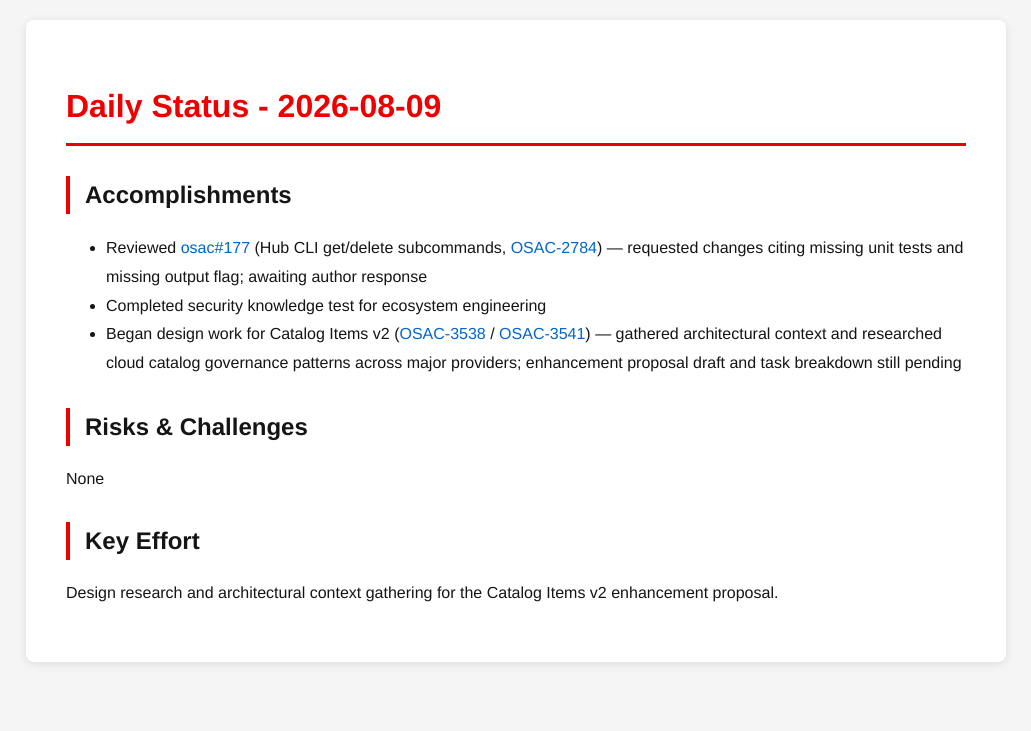
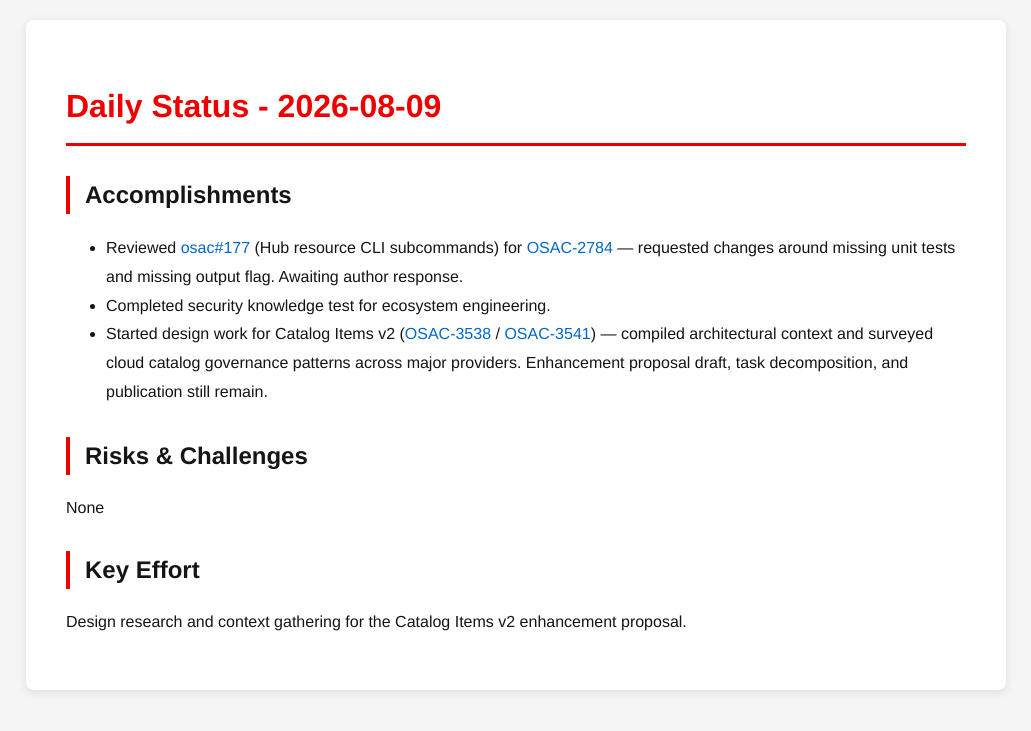
Before and after one commit to tzvatot/daily-status, a Jekyll site: the page built from 2026-08-09.md, in a window 1280 px wide. Shown: the top 731 px of the page, without its empty margins (124-1155 px from the left). Built offline with Jekyll 4.4.1, drawn with Linux system fonts in a browser that asks for light colours.

Commit message:
Daily status update - 2026-08-09

```diff
--- a/2026-08-09.md
+++ b/2026-08-09.md
@@ -7,12 +7,12 @@
 # Daily Status - 2026-08-09
 
 ## Accomplishments
-- Reviewed [osac#177](https://github.com/osac-project/osac/pull/177) (Hub CLI get/delete subcommands, [OSAC-2784](https://redhat.atlassian.net/browse/OSAC-2784)) — requested changes citing missing unit tests and missing output flag; awaiting author response
-- Completed security knowledge test for ecosystem engineering
-- Began design work for Catalog Items v2 ([OSAC-3538](https://redhat.atlassian.net/browse/OSAC-3538) / [OSAC-3541](https://redhat.atlassian.net/browse/OSAC-3541)) — gathered architectural context and researched cloud catalog governance patterns across major providers; enhancement proposal draft and task breakdown still pending
+- Reviewed [osac#177](https://github.com/osac-project/osac/pull/177) (Hub resource CLI subcommands) for [OSAC-2784](https://redhat.atlassian.net/browse/OSAC-2784) — requested changes around missing unit tests and missing output flag. Awaiting author response.
+- Completed security knowledge test for ecosystem engineering.
+- Started design work for Catalog Items v2 ([OSAC-3538](https://redhat.atlassian.net/browse/OSAC-3538) / [OSAC-3541](https://redhat.atlassian.net/browse/OSAC-3541)) — compiled architectural context and surveyed cloud catalog governance patterns across major providers. Enhancement proposal draft, task decomposition, and publication still remain.
 
 ## Risks & Challenges
 None
 
 ## Key Effort
-Design research and architectural context gathering for the Catalog Items v2 enhancement proposal.
+Design research and context gathering for the Catalog Items v2 enhancement proposal.
```
